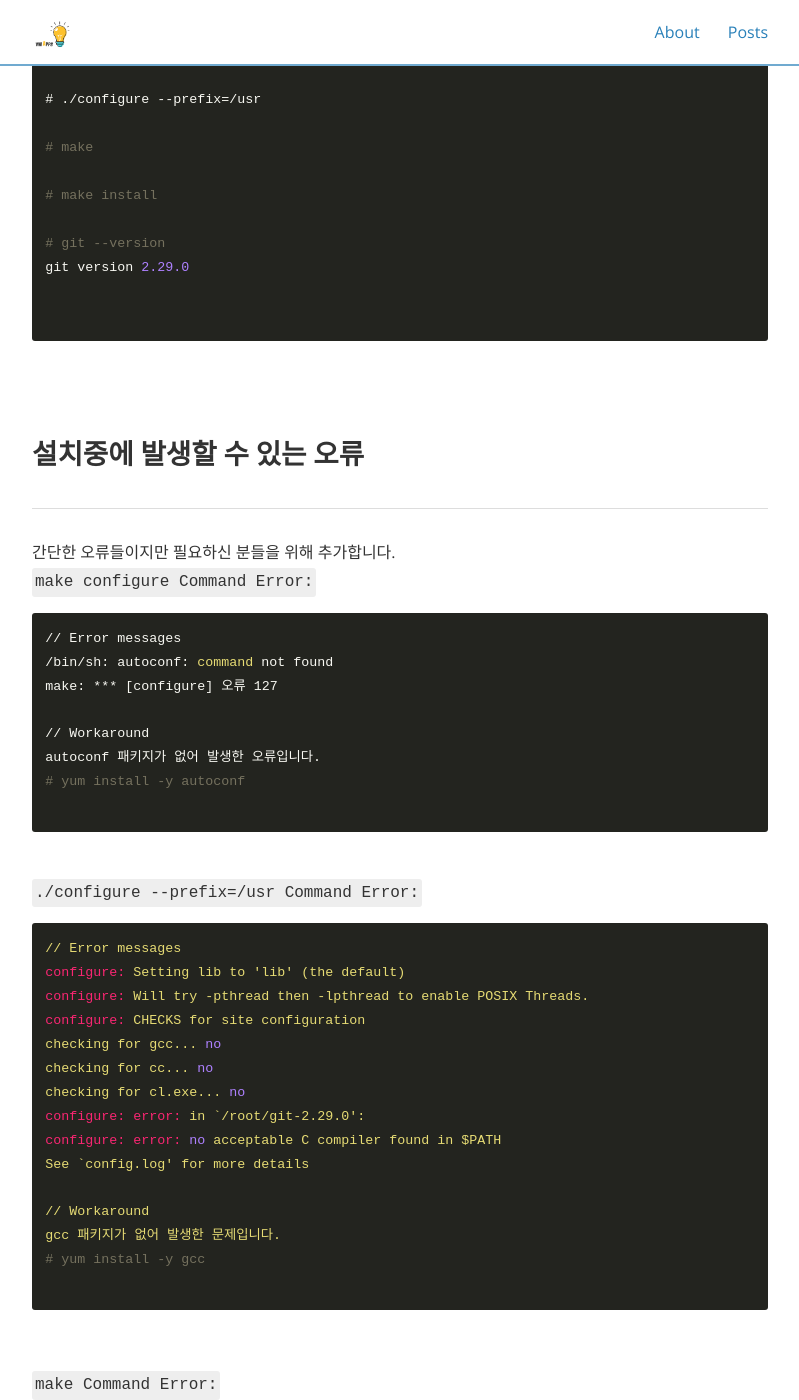
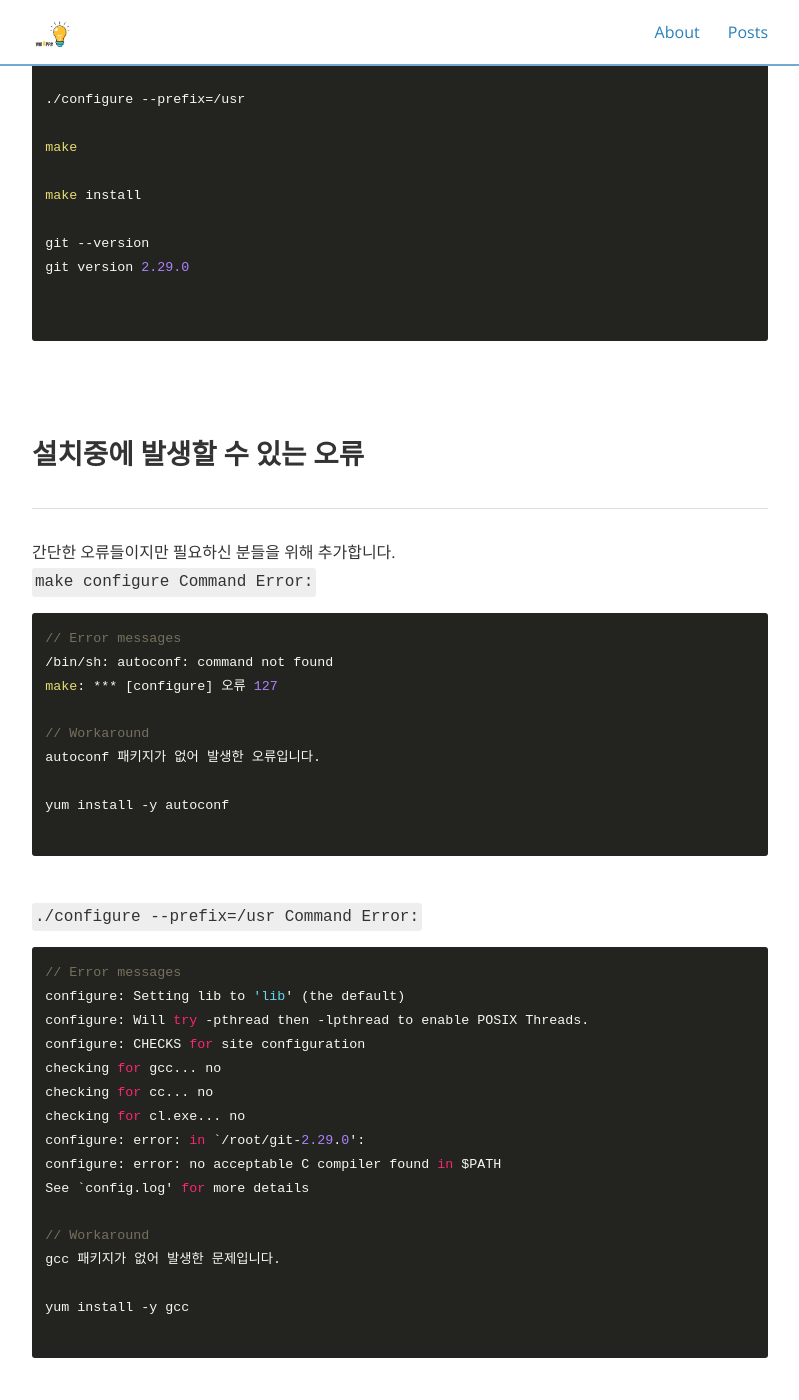
Before and after one commit to yoosejin/yoosejin.github.io, a Jekyll site: the page built from _posts/2021-01-09-upgrade-git.md, in a window 1280 px wide and 1400 px high, scrolled down 1396 px. Shown: the whole window, without its empty margins (240-1039 px from the left). Built offline with Jekyll 4.4.1, drawn with Linux system fonts in a browser that asks for light colours; nearby versions of some CDN libraries; comment, search, counter and statistics services are not loaded; some of the changed text lies outside the part shown.

````diff
--- a/_posts/2021-01-09-upgrade-git.md
+++ b/_posts/2021-01-09-upgrade-git.md
@@ -37,24 +37,24 @@ git version 1.8.3.1
 
 ```bash
 // Download source file
-# wget https://github.com/git/git/archive/v2.29.0.tar.gz
+wget https://github.com/git/git/archive/v2.29.0.tar.gz
 
 // Extract file
-# tar xvfz v2.29.0.tar.gz
+tar xvfz v2.29.0.tar.gz
 
 // Change directory
-# cd git-2.29.0
+cd git-2.29.0
 
 // make configure
-# make configure
+make configure
 
-# ./configure --prefix=/usr
+./configure --prefix=/usr
 
-# make
+make
 
-# make install
+make install
 
-# git --version
+git --version
 git version 2.29.0
 
 
@@ -75,7 +75,8 @@ make: *** [configure] 오류 127
 
 // Workaround
 autoconf 패키지가 없어 발생한 오류입니다.
-# yum install -y autoconf
+
+yum install -y autoconf
 
 ```
 <br>
@@ -95,7 +96,8 @@ See `config.log' for more details
 
 // Workaround
 gcc 패키지가 없어 발생한 문제입니다.
-# yum install -y gcc
+
+yum install -y gcc
 
 ```
 <br>
@@ -117,7 +119,8 @@ make: *** [fuzz-commit-graph.o] 오류 1
 
 // Workaround
 zlib-devel 패키지가 없어 발생한 문제입니다.
-# yum install -y zlib-devel
+
+yum install -y zlib-devel
 
 ```
 
````
